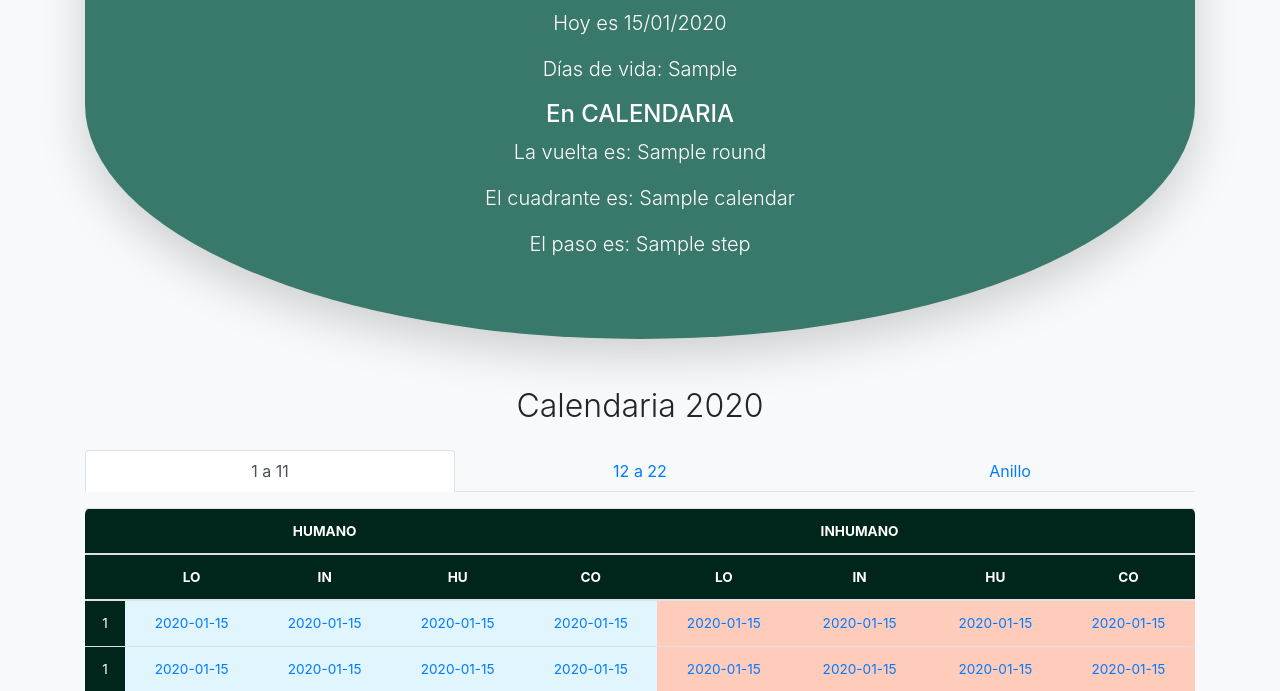
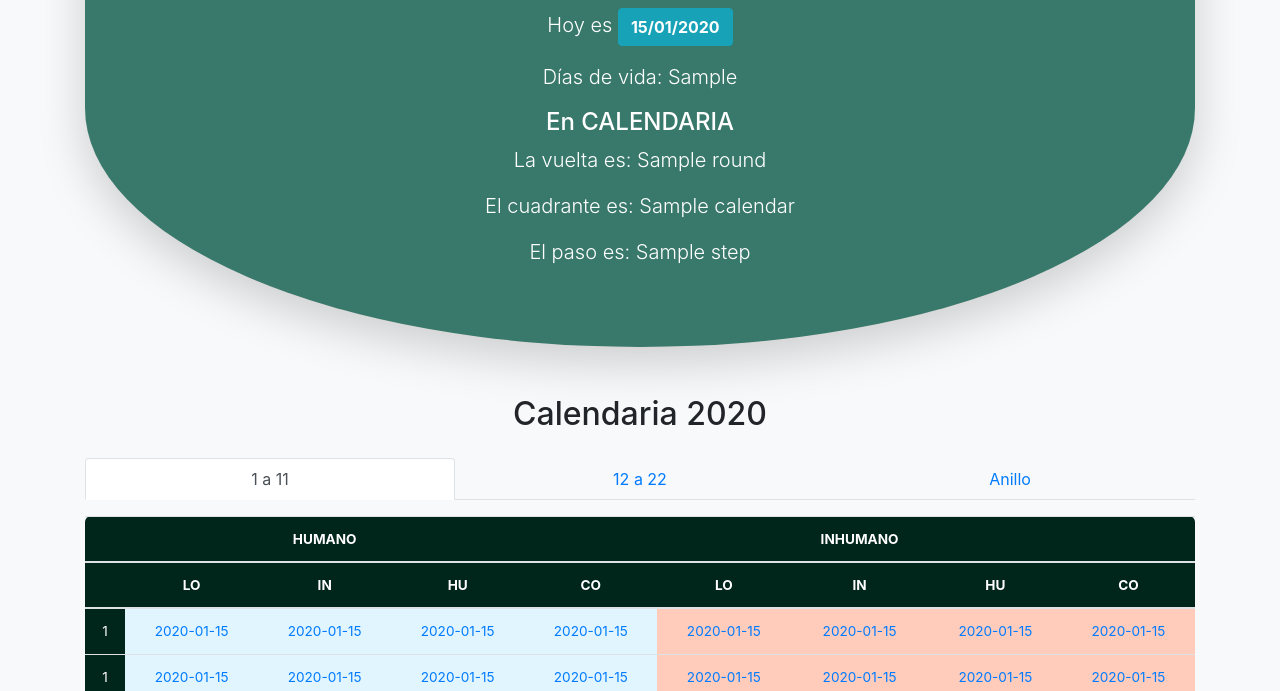
Before and after one commit to calendaria/calendaria, a Flask app: template app/templates/es/calendar.html in a window 1280 px wide. Shown: the part 200-891 px from the top of the page. Run offline with Flask 2, Linux system fonts and the light colour scheme; the template is opened without the code that fills it: most values are stand-ins (such as "Sample title", 1, 10 or a date in 2020); parts of the project's set-up code (start-up, migrations or seed data) failed here and were passed over; some libraries are stand-ins or nearby versions.

Commit message:
Today's date in calendar view is now a link to go to the date's details

```diff
--- a/app/templates/es/calendar.html
+++ b/app/templates/es/calendar.html
@@ -4,7 +4,11 @@
 	<div class="style-jumbo mb-5">
 		<div class="jumbotron text-center mb-3 shadow-lg">
 			<h2 class="display-4">Hola {{ current_user.first_name.capitalize() }},</h2>
-			<p class="lead mt-0">Hoy es {{ calendar['today'].strftime("%d/%m/%Y") }} </p>
+			<p class="lead mt-0">Hoy es
+				<a class="btn btn-info" href="{{url_for('date_details', year=calendar['year'], daynbr=calendar['today'].timetuple().tm_yday)}}">
+					<strong>{{ calendar['today'].strftime("%d/%m/%Y") }}</strong>
+				</a>
+			</p>
 			<p class="lead mt-0">Días de vida: {{ calendar['days_alive'] }}</p>
 			<h4>En CALENDARIA</h4>
 			<p class="lead mt-0">La vuelta es: {{ calendar['round'] }}</p>
@@ -12,7 +16,7 @@
 			<p class="lead mt-0">El paso es: {{ calendar['step'] }}</p>
 		</div>
 	</div>
-	<h2 class="text-center mb-4" style="font-weight: 300; line-height: 1.2">Calendaria {{calendar['year']}}</h2>
+	<h2 class="text-center mb-4">Calendaria {{calendar['year']}}</h2>
 	<!-- Tabs to display calendar -->
 	<nav>
 		<div class="nav nav-tabs nav-justified" id="nav-tab" role="tablist">
```
